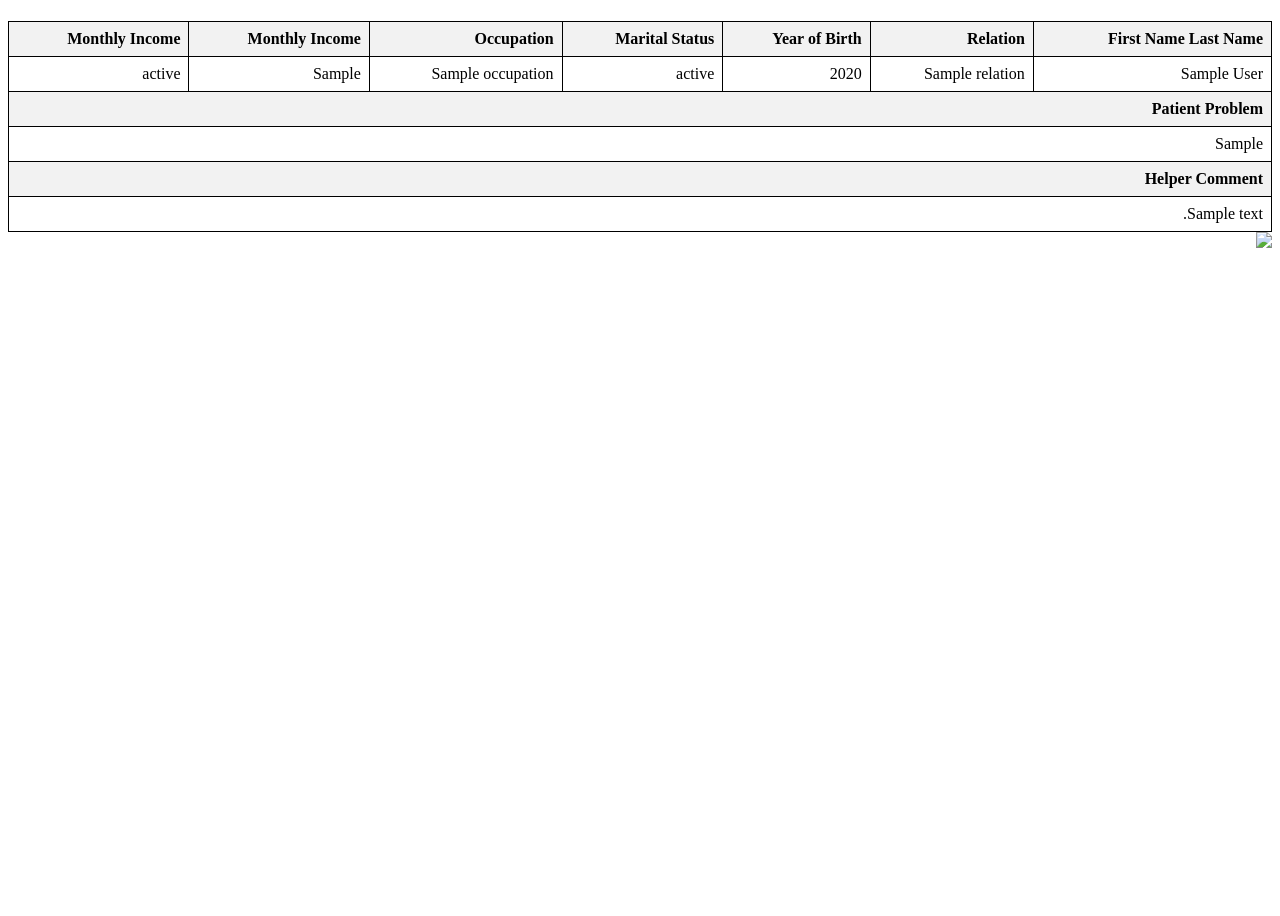
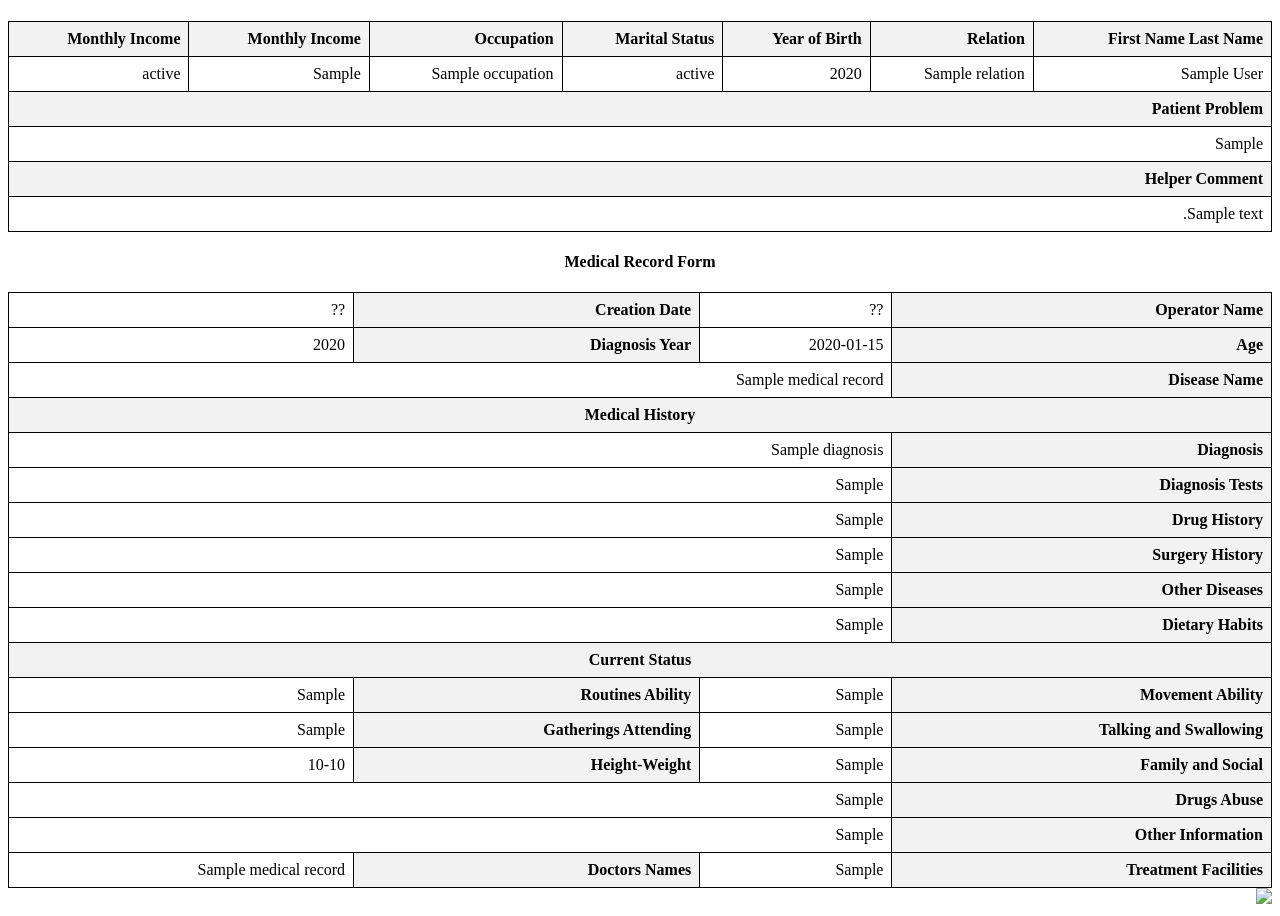
Before and after one commit to GodPascal/Ghatre, a Django app: template home/templates/pdf-output.html in a window 1280 px wide. Shown: the part 808-1724 px from the top of the page. Before the commit the page ends 1056 px from the top, so only its background shows below. Run offline with Django 4.2, Linux system fonts and the light colour scheme; the template is opened without the code that fills it: most values are stand-ins (such as "Sample title", 1, 10 or a date in 2020).

Commit message:
add medical record data to pdf export

```diff
--- a/home/models.py
+++ b/home/models.py
@@ -267,7 +267,7 @@ class MedicalRecord(models.Model):
     routines_ability = models.CharField(blank=True, max_length=255, verbose_name=_('Routines Ability'))
     talking_and_swallowing = models.CharField(blank=True, max_length=255, verbose_name=_('Talking and Swallowing'))
     gatherings_attending = models.CharField(blank=True, max_length=255, verbose_name=_('Gatherings Attending'))
-    family_and_social = models.CharField(blank=True, max_length=255, verbose_name=_('ّFamily and Social'))
+    family_and_social = models.CharField(blank=True, max_length=255, verbose_name=_('Family and Social'))
 
     height = models.FloatField(null=True, blank=True, verbose_name=_('Height'))
     weight = models.FloatField(null=True, blank=True, verbose_name=_('Weight'))
--- a/home/templates/pdf-output.html
+++ b/home/templates/pdf-output.html
@@ -206,6 +206,91 @@
                 <td colspan="7">{{patient.helper_comment}}</td>
             </tr>
         </table>
+        <div>
+            <h4 style="text-align: center;">{% translate "Medical Record Form"%}</h4>
+        </div>
+        <table>
+            {% for medical_record in  patient.medicalrecord_set.all %}
+                <tr>
+                    <th>{% translate "Operator Name" %}</th>
+                    <td>??</td>
+                    <th>{% translate "Creation Date" %}</th>
+                    <td>??</td>
+                </tr>
+                <tr>
+                    <th>{% translate "Age" %}</th>
+                    <td>{{ patient.birthdate}}</td>
+                    <th>{% translate "Diagnosis Year" %}</th>
+                    <td>{{ medical_record.diagnosis_year }}</td>
+                </tr>
+                <tr>
+                    <th>{% translate "Disease Name" %}</th>
+                    <td colspan="3">{{ medical_record.disease_name}}</td>
+                </tr>
+                <tr>
+                    <th colspan="4" style="text-align: center;">{% translate "Medical History" %}</th>
+                </tr>
+                <tr>
+                    <th>{% translate "Diagnosis" %}</th>
+                    <td colspan="3">{{ medical_record.diagnosis}}</td>
+                </tr>
+                <tr>
+                    <th>{% translate "Diagnosis Tests" %}</th>
+                    <td colspan="3">{{ medical_record.diagnosis_tests}}</td>
+                </tr>
+                <tr>
+                    <th>{% translate "Drug History" %}</th>
+                    <td colspan="3">{{ medical_record.drug_history}}</td>
+                </tr>
+                <tr>
+                    <th>{% translate "Surgery History" %}</th>
+                    <td colspan="3">{{ medical_record.surgery_history}}</td>
+                </tr>
+                <tr>
+                    <th>{% translate "Other Diseases" %}</th>
+                    <td colspan="3">{{ medical_record.other_diseases}}</td>
+                </tr>
+                <tr>
+                    <th>{% translate "Dietary Habits" %}</th>
+                    <td colspan="3">{{ medical_record.dietary_habits}}</td>
+                </tr>
+                <tr>
+                    <th colspan="4" style="text-align: center;">{% translate "Current Status" %}</th>
+                </tr>
+                <tr>
+                    <th>{% translate "Movement Ability" %}</th>
+                    <td>{{ medical_record.movement_ability}}</td>
+                    <th>{% translate "Routines Ability" %}</th>
+                    <td>{{ medical_record.routines_ability }}</td>
+                </tr>
+                <tr>
+                    <th>{% translate "Talking and Swallowing" %}</th>
+                    <td>{{ medical_record.talking_and_swallowing}}</td>
+                    <th>{% translate "Gatherings Attending" %}</th>
+                    <td>{{ medical_record.gatherings_attending }}</td>
+                </tr>
+                <tr>
+                    <th>{% translate "Family and Social" %}</th>
+                    <td>{{ medical_record.family_and_social}}</td>
+                    <th>{% translate "Height" %}-{% translate "Weight" %}</th>
+                    <td>{{ medical_record.height }}-{{ medical_record.weight }}</td>
+                </tr>
+                <tr>
+                    <th>{% translate "Drugs Abuse" %}</th>
+                    <td colspan="3">{{ medical_record.drugs_abuse}}</td>
+                </tr>
+                <tr>
+                    <th>{% translate "Other Information" %}</th>
+                    <td colspan="3">{{ medical_record.other_information}}</td>
+                </tr>
+                <tr>
+                    <th>{% translate "Treatment Facilities" %}</th>
+                    <td>{{ medical_record.treatment_facilities}}</td>
+                    <th>{% translate "Doctors Names" %}</th>
+                    <td>{{ medical_record.doctors_names }}</td>
+                </tr>
+            {% endfor %}
+        </table>
         {% for doc_url in doc_urls %}
             <div><img src="{{doc_url}}" /></div>
         {% endfor %}
```
Also changed, not shown: locale/fa/LC_MESSAGES/django.po, 1 other file.
